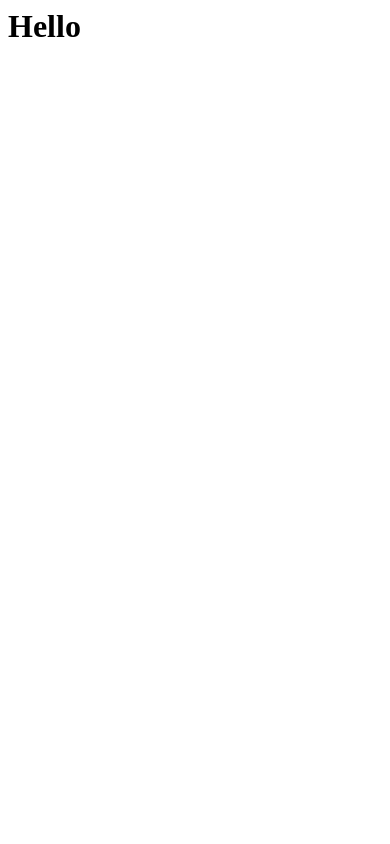
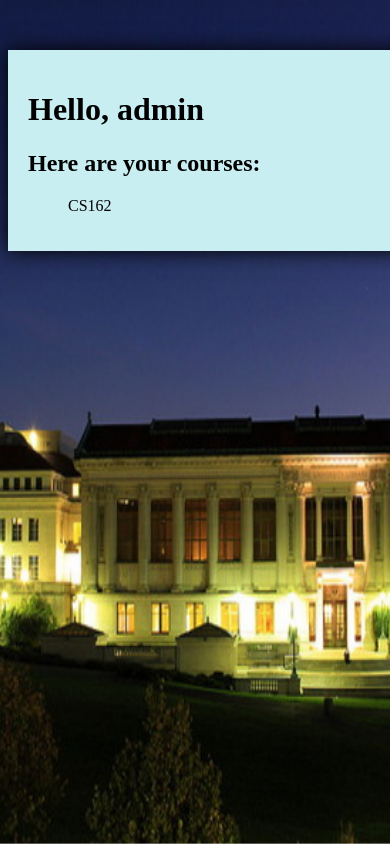
Before and after one commit to michellekoo/CalLoop, a Django app: page /user_home/ in a window 390 px wide; the page is wider, and only the part inside the window is pictured. Before the commit the part shown is almost empty. Run offline with Django 3.2, Linux system fonts and the light colour scheme; a user stored in the database is signed in; data comes from the database, SQL or seed files in the repository.

Commit message:
Added css to courses page

```diff
--- a/CalLoop/CalCalendar/models.py
+++ b/CalLoop/CalCalendar/models.py
@@ -17,7 +17,7 @@ class Day(Model):
 class Subject(Model):
 	name = CharField(max_length=256)
 	user = ManyToManyField(User)
-	weekday = ManyToManyField(Day)
+	#weekday = ForeignKey(Day)
 
 #comment
 class Assignment(Model):
--- a/CalLoop/CalCalendar/views.py
+++ b/CalLoop/CalCalendar/views.py
@@ -10,24 +10,12 @@ def index(request):
 
 def user_home(request):
 	context_dict = {}
-	print(request.user)
+	context_dict["user"] = request.user
 	context_dict["courses"] = Subject.objects.filter(user=request.user)
 	context_dict["assignments"] = Assignment.objects.filter(user=request.user)
 	return render_to_response("user_home.html", context_instance=RequestContext(request,context_dict))
 
 def user_auth(request):
-	# username = request.GET.get('Username', '0')
-	# password = request.GET.get('Password', '1')
-	# print(username)
-	# print(password)
-	# user = authenticate(username=username, password=password)
-	# if user and user.is_active:
-	# 	request.user = user
-	# 	return user_home(request)
-	# else:
-	# 	response = render_to_r	esponse("index.html", context_instance=RequestContext(request,{}))
-	# 	messages.add_message(request, "Invalid username or password")
-	# 	return response
 	if request.method == 'POST':
 		username = request.POST.get('Username')
 		password = request.POST.get('Password')
--- a/CalLoop/CalLoop/templates/user_home.html
+++ b/CalLoop/CalLoop/templates/user_home.html
@@ -1,3 +1,42 @@
+<!-- {% load staticfiles %} -->
 <html>
-	<h1>Hello</h1>
+	<head>
+		<style>
+
+		img.bg {
+		/* Set rules to fill background */
+		min-height: 100%;
+		min-width: 1024px;
+
+		/* Set up proportionate scaling */
+		width: 100%;
+		height: auto;
+
+		/* Set up positioning */
+		position: fixed;
+		top: 0;
+		left: 0;
+		}
+
+		@media screen and (max-width: 1024px){
+		img.bg {
+		left: 50%;
+		margin-left: -512px; }
+		}
+
+		#page-wrap { position: relative; width: 600px; margin: 50px auto; padding: 20px; background: #c9eef2; -moz-box-shadow: 0 0 20px black; -webkit-box-shadow: 0 0 20px black; box-shadow: 0 0 20px black; }
+		p { font-size: 15px/2; font-family: 'Poiret One', cursive; margin: 0 0 30px 0; text-indent: 40px; }
+		</style>
+	</head>
+	<img src="../static/CalLoop/images/campus.jpg" class="bg">
+
+	<div id="page-wrap">
+		<body>
+			<h1>Hello, {{user.username}}</h1>
+			<h2>Here are your courses:</h2>
+			{% for course in courses %}
+				<ul>{{course.name}}</ul>
+			{% endfor %}
+		</body>
+	</div>
 </html>
```
Also changed, not shown: CalLoop/CalLoop/static/CalLoop/user_home.css (added, +9 -0 lines), CalLoop/CalCalendar/migrations/0002_auto_20151004_0402.py (added), CalLoop/db.sqlite3.
